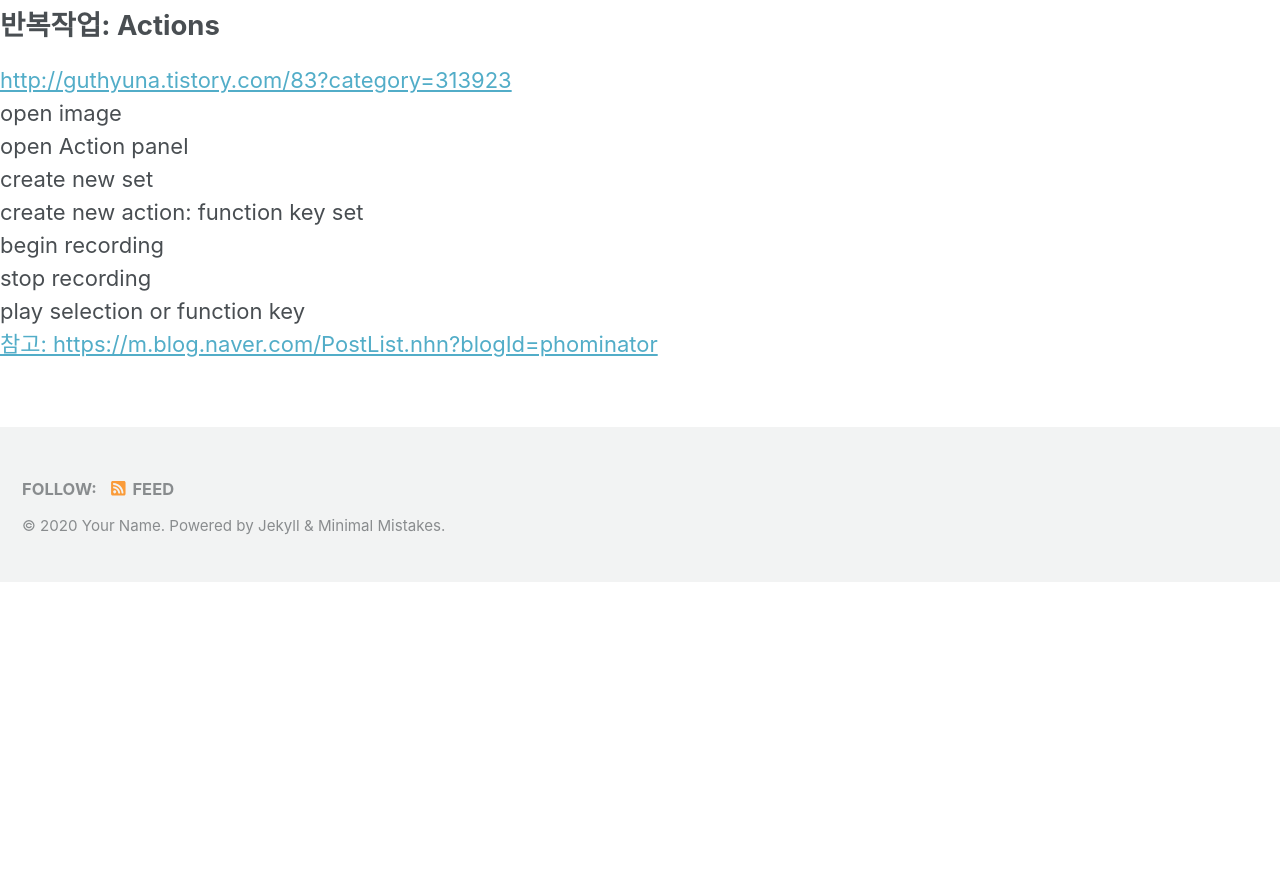
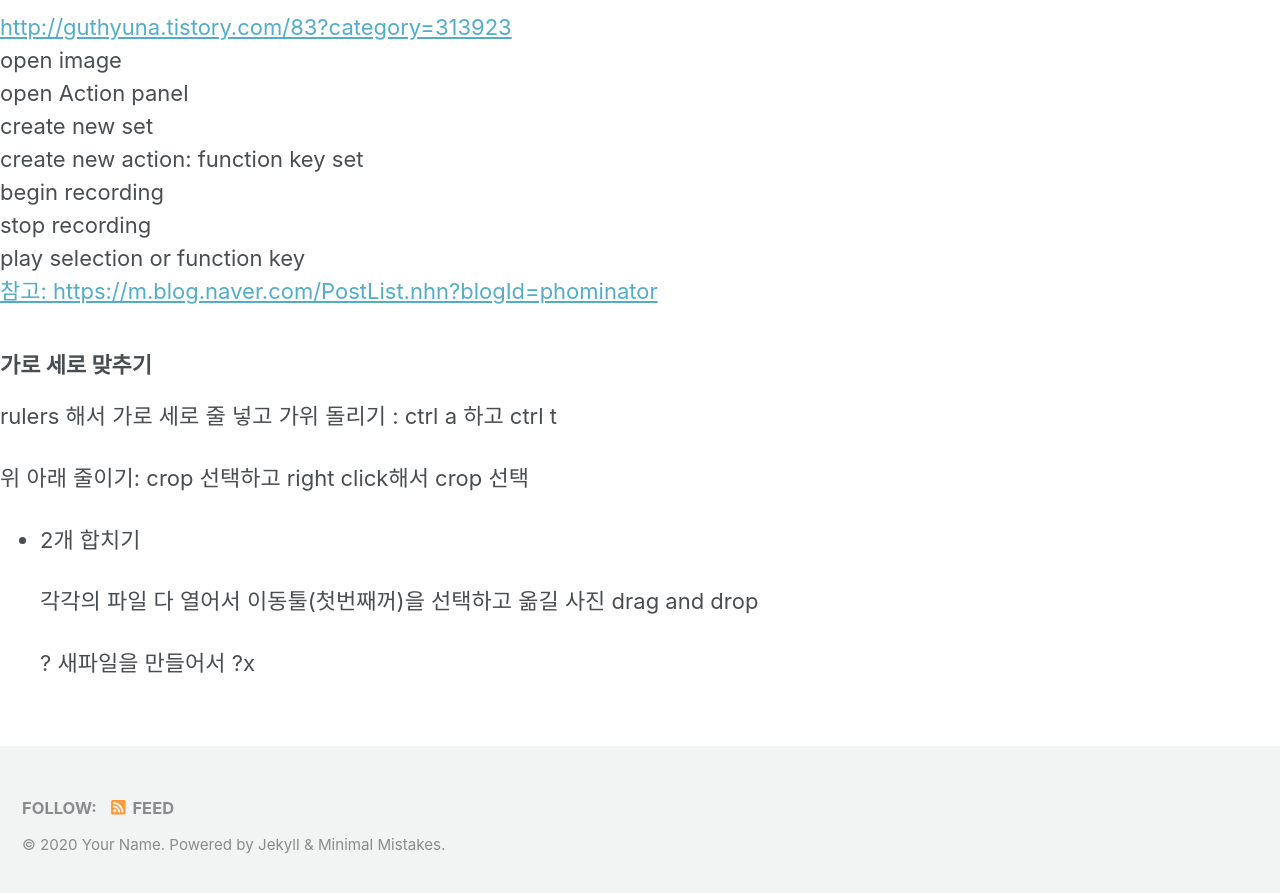
Before and after one commit to tech19/tech19.github.io, a Jekyll site: the page built from photoshop.md, in a window 1280 px wide and 900 px high, scrolled down 667 px. Shown: the top 893 px of the window. Built offline with Jekyll 4.4.1, drawn with Linux system fonts in a browser that asks for light colours; nearby versions of some CDN libraries; our own code applies the rules of GitHub Pages for plain Markdown files; before the commit the page ends 1249 px from its top, so only the background shows below that.

Commit message:
GitBook: [master] 5 pages modified

```diff
--- a/photoshop.md
+++ b/photoshop.md
@@ -11,15 +11,15 @@ toc: true
 
 [참고: https://m.blog.naver.com/PostList.nhn?blogId=phominator](https://m.blog.naver.com/PostList.nhn?blogId=phominator)
 
-## square cut
+### square cut
 
 _Crop Tool_ 을 선택하구요. 단축키는 'C' 자를 곳을 선택하고 선택된 영역 안쪽을 더블 클릭하거나, 엔터키를 치시면 이미지가 잘라져서 선택된 부분만 남게 됩니다 좀 더 세밀하게 자를 부위를 선택하고 싶다면, Crop Tool 을 선택한 상태에서 Caps Lock 키\(Tab 키 바로 아래에 있습니다.\) 가 + 형태로 바뀌면서 좀 더 세밀한 선택이 가능해집니다. Alt 키를 누른 채 선택하면, 클릭한 부분을 중심으로 영역을 설정 Shift 키를 누른 채 선택하면 정사각형으로 선택
 
 선택된 상태에서 이리저리 선택 영역을 움직이거나 형태를 바꿀 수 있습니다 기울이거나 자유롭게 형태를 조절하기 위해서는 Crop Tool 의 옵션 바에 있는 Perspective 에 체크가 되어있어야 합니다
 
-## size 줄이기: Constrain Proportions 에 체크-&gt; 가로 세로 같이
+### size 줄이기: Constrain Proportions 에 체크-&gt; 가로 세로 같이
 
-## 반복작업: Actions
+### 반복작업: Actions
 
 [http://guthyuna.tistory.com/83?category=313923](http://guthyuna.tistory.com/83?category=313923)
 open image
@@ -30,3 +30,15 @@ begin recording
 stop recording
 play selection or function key
 [참고: https://m.blog.naver.com/PostList.nhn?blogId=phominator](https://m.blog.naver.com/PostList.nhn?blogId=phominator)
+
+### 가로 세로 맞추기
+
+rulers 해서 가로 세로 줄 넣고 가위 돌리기 : ctrl a 하고 ctrl t
+
+위 아래 줄이기: crop 선택하고 right click해서 crop 선택
+
+* 2개 합치기
+
+  각각의 파일 다 열어서 이동툴\(첫번째꺼\)을 선택하고 옮길 사진 drag and drop
+
+  ? 새파일을 만들어서 ?x
```
Also changed, not shown: SUMMARY.md (+2 -0 lines), open-source-library/phinx-faker.md (+4 -4 lines), security.md (added, +11 -0 lines), telegram-api.md (added, +23 -0 lines).
